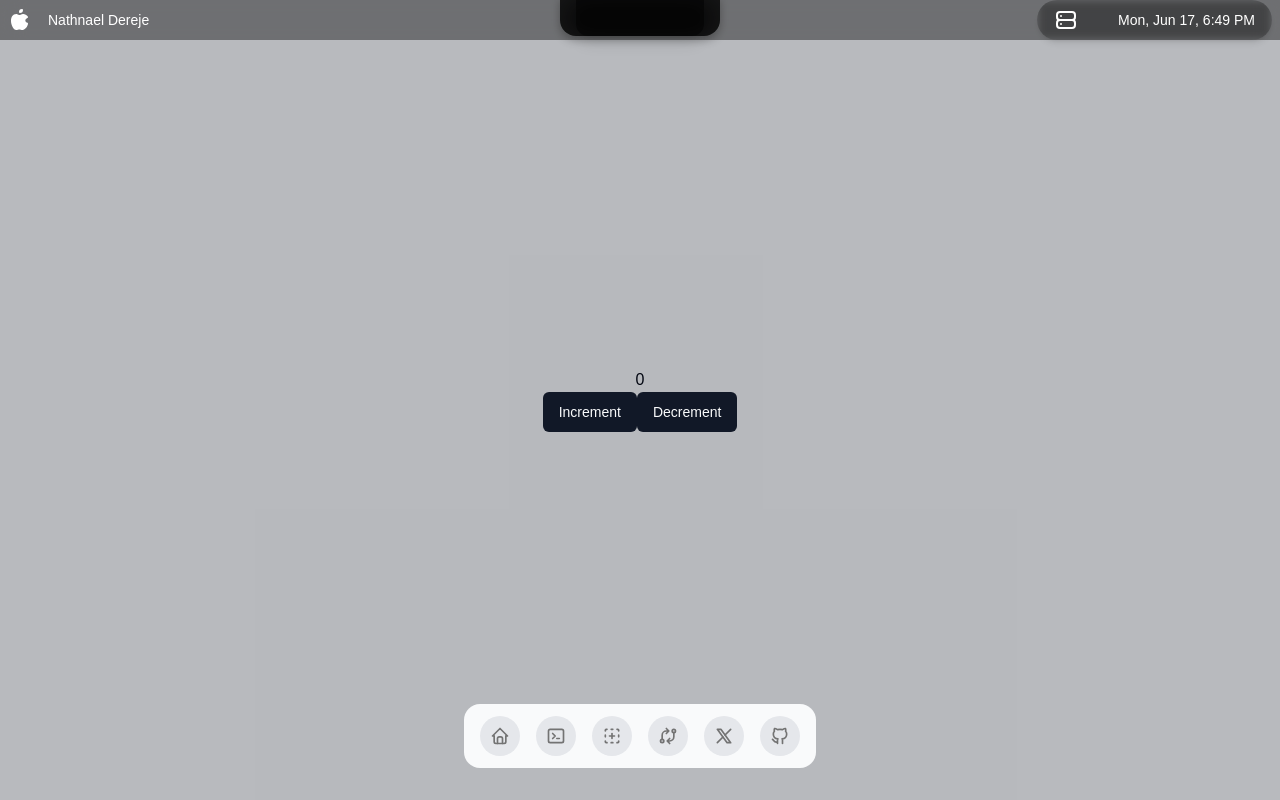
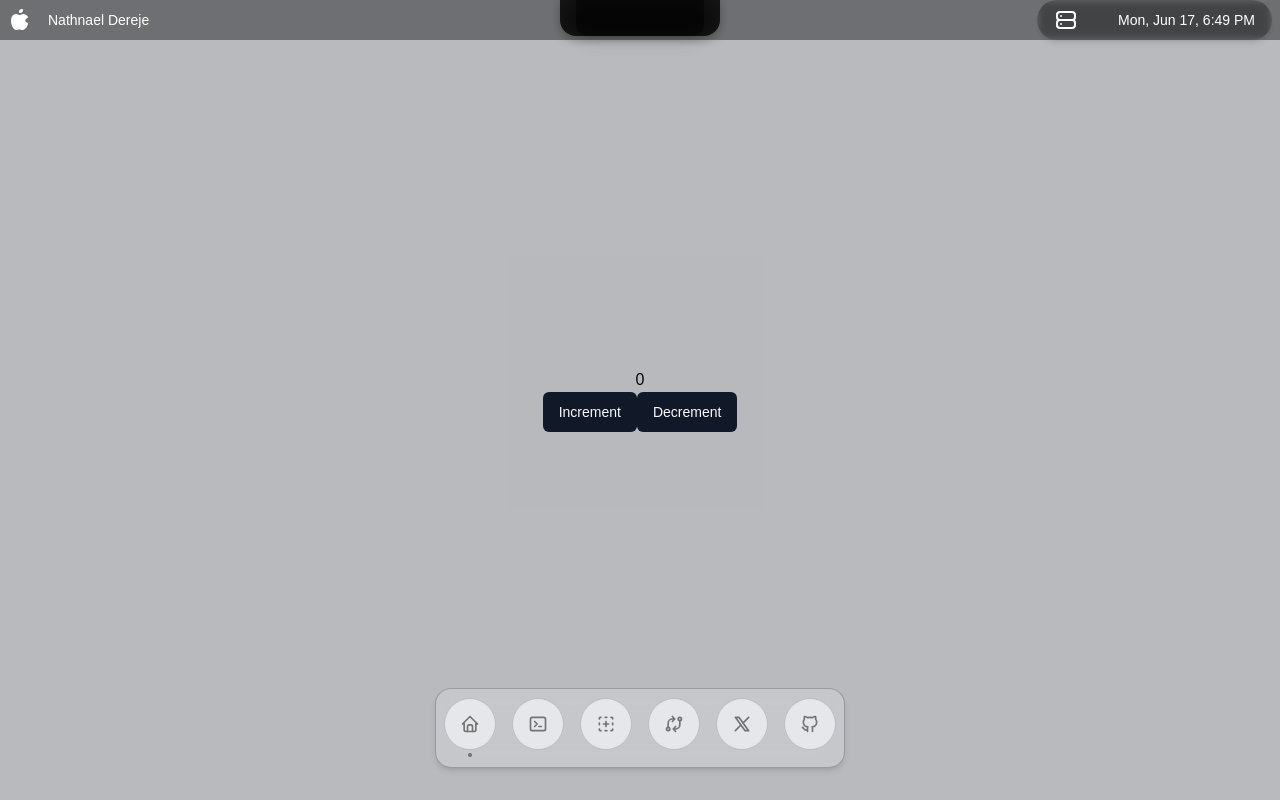
Before and after one commit to NathanZlion/Portfolio, a Next.js app: page /home in a window 1280 px wide. Built offline with nearby package versions, Linux system fonts and the light colour scheme.

Commit message:
Modify dock item to accept on clicked rather than href

```diff
--- a/src/components/dock.tsx
+++ b/src/components/dock.tsx
@@ -1,20 +1,19 @@
 import { IconBrandGithub, IconBrandX, IconExchange, IconHome, IconNewSection, IconTerminal2 } from "@tabler/icons-react";
-import { FloatingDock } from "./ui/floating-dock";
+import { FloatingDock, FloatingDockItem } from "./ui/floating-dock";
 
 
 export default function Dock() {
 
-    const items: {
-        title: string;
-        icon: React.ReactNode;
-        href: string;
-    }[] = [
+    const items: FloatingDockItem[] = [
         {
             title: "Home",
             icon: (
                 <IconHome className="h-full w-full text-neutral-500 dark:text-neutral-300" />
             ),
-                href: "#",
+            onClick() {
+                console.log("Home clicked");
+            },
+            open: true
         },
 
         {
@@ -22,21 +21,18 @@ export default function Dock() {
             icon: (
                 <IconTerminal2 className="h-full w-full text-neutral-500 dark:text-neutral-300" />
             ),
-                href: "#",
         },
         {
             title: "Components",
             icon: (
                 <IconNewSection className="h-full w-full text-neutral-500 dark:text-neutral-300" />
             ),
-                href: "#",
         },
         {
             title: "Changelog",
             icon: (
                 <IconExchange className="h-full w-full text-neutral-500 dark:text-neutral-300" />
             ),
-                href: "#",
         },
 
         {
@@ -44,14 +40,12 @@ export default function Dock() {
             icon: (
                 <IconBrandX className="h-full w-full text-neutral-500 dark:text-neutral-300" />
             ),
-                href: "#",
         },
         {
             title: "GitHub",
             icon: (
                 <IconBrandGithub className="h-full w-full text-neutral-500 dark:text-neutral-300" />
             ),
-                href: "#",
         },
     ];
     return (
--- a/src/components/ui/floating-dock.tsx
+++ b/src/components/ui/floating-dock.tsx
@@ -17,12 +17,19 @@ import {
 import Link from "next/link";
 import { useRef, useState } from "react";
 
+export interface FloatingDockItem {
+    title: string;
+    icon: React.ReactNode;
+    onClick?: () => void;
+    open?: boolean;
+}
+
 export const FloatingDock = ({
     items,
     desktopClassName,
     mobileClassName,
 }: {
-    items: { title: string; icon: React.ReactNode; href: string }[];
+    items: FloatingDockItem[];
     desktopClassName?: string;
     mobileClassName?: string;
 }) => {
@@ -38,7 +45,7 @@ const FloatingDockMobile = ({
     items,
     className,
 }: {
-    items: { title: string; icon: React.ReactNode; href: string }[];
+    items: FloatingDockItem[];
     className?: string;
 }) => {
     const [open, setOpen] = useState(false);
@@ -68,7 +75,7 @@ const FloatingDockMobile = ({
                                 transition={{ delay: (items.length - 1 - idx) * 0.05 }}
                             >
                                 <Link
-                                    href={item.href}
+                                    href={""}
                                     key={item.title}
                                     className="h-10 w-10 rounded-full bg-gray-50 dark:bg-neutral-900 flex items-center justify-center"
                                 >
@@ -93,7 +100,7 @@ const FloatingDockDesktop = ({
     items,
     className,
 }: {
-    items: { title: string; icon: React.ReactNode; href: string }[];
+    items: FloatingDockItem[];
     className?: string;
 }) => {
     const mouseX = useMotionValue(Infinity);
@@ -101,8 +108,7 @@ const FloatingDockDesktop = ({
         <motion.div
             onMouseMove={(e) => mouseX.set(e.pageX)}
             onMouseLeave={() => mouseX.set(Infinity)}
-            className={cn(
-                "mx-auto hidden md:flex h-16 gap-4 items-end  rounded-2xl bg-gray-50 dark:bg-neutral-900 px-4 pb-3",
+            className={cn("mx-auto hidden md:flex h-20 gap-4 items-center  rounded-2xl bg-background/20 px-2 pb-2 border border-accent-foreground/25 backdrop-blur-md shadow-md",
                 className
             )}
         >
@@ -117,30 +123,28 @@ function IconContainer({
     mouseX,
     title,
     icon,
-    href,
+    onClick,
+    open,
 }: {
     mouseX: MotionValue;
     title: string;
     icon: React.ReactNode;
-    href: string;
+    onClick?: () => void;
+    open?: boolean;
 }) {
     const ref = useRef<HTMLDivElement>(null);
 
     const distance = useTransform(mouseX, (val) => {
         const bounds = ref.current?.getBoundingClientRect() ?? { x: 0, width: 0 };
-
         return val - bounds.x - bounds.width / 2;
     });
 
-    const widthTransform = useTransform(distance, [-150, 0, 150], [40, 80, 40]);
-    const heightTransform = useTransform(distance, [-150, 0, 150], [40, 80, 40]);
+    const widthTransform = useTransform(distance, [-150, 0, 150], [50, 100, 50]);
+    const heightTransform = useTransform(distance, [-150, 0, 150], [50, 100, 50]);
 
-    const widthTransformIcon = useTransform(distance, [-150, 0, 150], [20, 40, 20]);
-    const heightTransformIcon = useTransform(
-        distance,
-        [-150, 0, 150],
-        [20, 40, 20]
-    );
+    const widthTransformIcon = useTransform(distance, [-150, 0, 150], [20, 40, 60]);
+    const heightTransformIcon = useTransform(distance, [-150, 0, 150], [20, 50, 20]);
+
 
     const width = useSpring(widthTransform, {
         mass: 0.1,
@@ -167,13 +171,16 @@ function IconContainer({
     const [hovered, setHovered] = useState(false);
 
     return (
-        <Link href={href}>
+        <Link href={""}
+            onClick={onClick}
+            className="border border-accent-foreground/5 hover:border-accent-foreground/5
+                rounded-full bg-transparent w-fit h-fit p-0">
             <motion.div
                 ref={ref}
                 style={{ width, height }}
                 onMouseEnter={() => setHovered(true)}
                 onMouseLeave={() => setHovered(false)}
-                className="aspect-square rounded-full bg-gray-200 dark:bg-neutral-800 flex items-center justify-center relative"
+                className="aspect-square rounded-full bg-gray-200 dark:bg-neutral-800 flex items-center justify-center relative "
             >
                 <AnimatePresence>
                     {hovered && (
@@ -181,7 +188,10 @@ function IconContainer({
                             initial={{ opacity: 0, y: 10, x: "-50%" }}
                             animate={{ opacity: 1, y: 0, x: "-50%" }}
                             exit={{ opacity: 0, y: 2, x: "-50%" }}
-                            className="px-2 py-0.5 whitespace-pre rounded-md bg-gray-100 border dark:bg-neutral-800 dark:border-neutral-900 dark:text-white border-gray-200 text-neutral-700 absolute left-1/2 -translate-x-1/2 -top-8 w-fit text-xs"
+                            className="px-2 py-0.5 whitespace-pre rounded-md bg-gray-100/10 border
+                            dark:bg-neutral-800 dark:border-neutral-900/10 dark:text-white
+                            border-gray-200/10 text-neutral-700 absolute left-1/2 -translate-x-1/2
+                            -top-8 text-xs"
                         >
                             {title}
                         </motion.div>
@@ -193,6 +203,13 @@ function IconContainer({
                 >
                     {icon}
                 </motion.div>
+
+                {/* open indicator dot */}
+                {
+                    open && (
+                        <motion.div className="absolute h-1 w-1 rounded-full bg-foreground/45 -bottom-2" />
+                    )
+                }
             </motion.div>
         </Link>
     );
```
Lines whose indentation alone changed are shown as unchanged.
